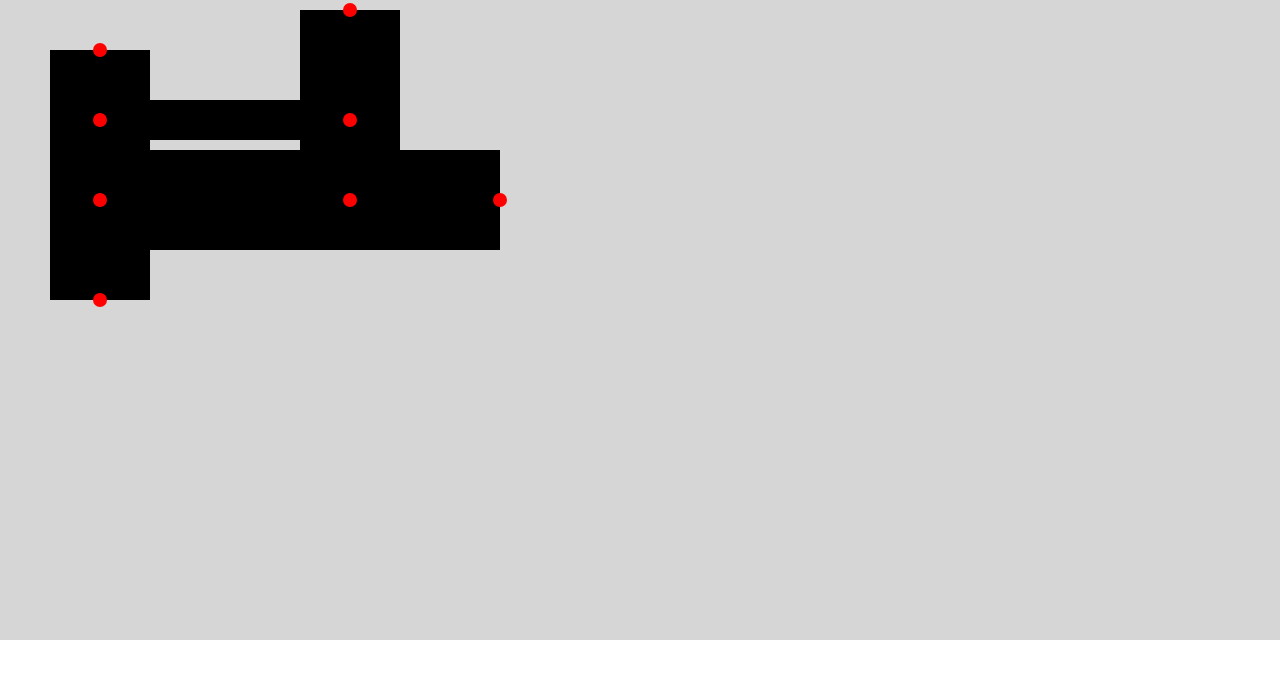
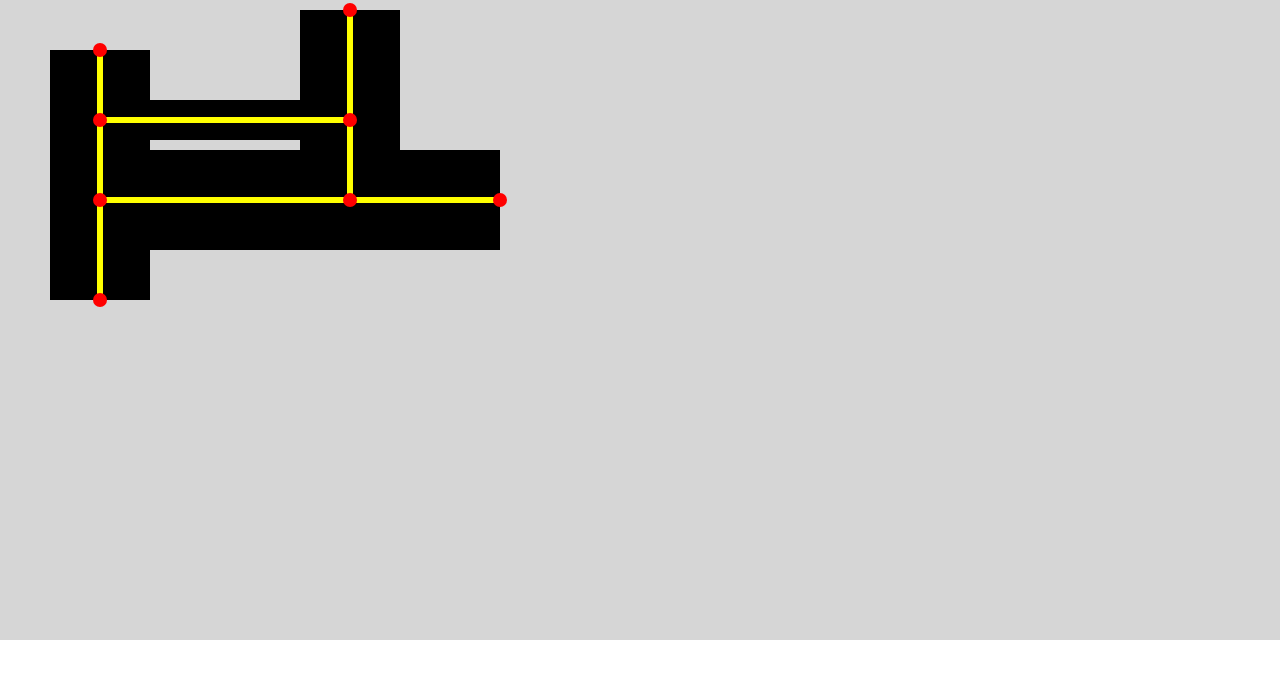
Before and after one commit to mateuslwd/Corridor_System, a plain HTML site: page index.html in a window 1280 px wide. Drawn offline with Linux system fonts and the light colour scheme.

Commit message:
Warning, some bugs

```diff
--- a/index.html
+++ b/index.html
@@ -18,6 +18,7 @@
 
     <script src="./scripts/rect_draw.js" type="module"></script>
     <script src="./scripts/rect_vertex.js" type="module"></script>
+    <script src="./scripts/vertex_searchNeighbors.js" type="module"></script>
 
     <script src="./scripts/main.js" type="module"></script>
 
--- a/scripts/calc.js
+++ b/scripts/calc.js
@@ -1,36 +1,171 @@
-export function vector2(...args){
+import * as D from './draw.js'
+import {C} from './setup.js';
+
+export class vector2{
+
+    constructor(...args){
 
         //Se os valores recebidos forem um objeto
         if(args[0].x != undefined && args[0].y != undefined){
 
-        return {x: args[0].x, y: args[0].y}
+            this.x = args[0].x
+            this.y = args[0].y
 
         } else {
 
             switch(args.length){
                 //Foi passado um array
                 case 1:
-                return {x: args[0][0], y:args[0][0]}
+                    this.x = args[0][0];
+                    this.y = args[0][1];
+                    break
                 //Foi passado valores individuais
                 case 2:
-                return {x: args[0], y: args[1]}
-            //ERRO
+                    this.x = args[0];
+                    this.y = args[1];
+                    break
                 default:
-                console.log("Quantidade de argumentos inválida")
+                    //Testa outros casos
+                    switch(args[0]){
+
+                        case 'random':
+                            this.x = randomMinMax(0, window.innerWidth)
+                            this.y = randomMinMax(0, window.innerHeight)
+                            break
+                        case 'zero':
+                            this.x = 0
+                            this.y = 0
+                            break
+                        default:
+                            console.log(`O formato de dados (${args}) recebidos não é aceito.`)
+                            break;
+
+                    }
                     break;
             }
 
         }
 
-    switch(args[0]){
+    }
 
-        case 'random':
-            return {x: randomMinMax(0, window.innerWidth), y: randomMinMax(0, window.innerHeight)}
-        case 'zero':
-            return {x: 0, y: 0}
+    equalsTo(b){
+
+        if(this.x == b.x && this.y == b.y){
+            return true
+        } else {
+            return false
+        }
+
+    }
+
+    distanceTo(b){
+
+        return Math.sqrt(Math.pow(b.x - this.x ,2) + Math.pow(b.y - this.y ,2))
+
+    }
+
+    angleTo(b){
+
+        return Math.atan2(b.y - this.y, b.x - this.x) * (180 / Math.PI)
+
+    }
+
+    radTo(b){
+
+        return Math.atan2(b.y - this.y, b.x - this.x)
+
+    }
+
+    print(){
+
+        console.log(`X: ${this.x}, Y: ${this.y}.`)
+
+    }
+
+    draw(color, size){
+
+        D.circle(color, size, this.x, this.y)
+
+    }
+
+}
+
+export function angle(a, b){
+
+    return Math.atan2(b.y - a.y, b.x - a.x) * (180 / Math.PI)
+
+}
+
+export function rad(a, b){
+
+    return Math.atan2(b.y - a.y, b.x - a.x)
+
+}
+
+export class Rect{
+
+    constructor(...args){
+
+        switch(args.length){
+
+            case 1:
+                this.x = args[0][0];
+                this.y = args[0][1];
+                this.w = args[0][2];
+                this.h = args[0][3];
+                break
+            case 4:
+                this.x = args[0];
+                this.y = args[1];
+                this.w = args[2];
+                this.h = args[3];
+                break
             default:
-            console.log(`O formato de dados (${args[0]}) recebidos não é aceito.`)
-            break;
+                console.log('Formato não aceito')
+                break
+
+        }
+
+    }
+
+    draw(color){
+
+        D.rect(color, this.x, this.y, this.w, this.h);
+
+    }
+
+}
+
+export class Line{
+
+    constructor(...args){
+
+        switch(args.length){
+
+            case 2:
+                this.start = args[0];
+                this.end   = args[1];
+                break
+            case 4:
+                this.start = new vector2(args[0], args[1]);
+                this.end   = new vector2(args[2], args[3]);
+                break
+            default:
+                console.log('Formato de argumentos inválidos.')
+
+        }
+
+    }
+
+    draw(color, width){
+
+        C.beginPath();
+        C.strokeStyle = color;
+        C.lineWidth = width;
+        C.moveTo(this.start.x, this.start.y);
+        C.lineTo(this.end.x, this.end.y);
+        C.stroke();
+        C.closePath();
 
     }
 
@@ -39,19 +174,6 @@ export function vector2(...args){
 export function distance(a, b){
 
     return Math.sqrt(Math.pow(b.x - a.x ,2) + Math.pow(b.y - a.y ,2));
-
-}
-
-export function box(...args){
-
-    switch(args.length){
-
-        case 1:
-            return {x: args[0][0], y: args[0][1], w: args[0][2], h: args[0][3]}
-        case 4:
-            return {x: args[0], y: args[1], w: args[2], h: args[3]}
-
-    }
 
 }
 
--- a/scripts/draw.js
+++ b/scripts/draw.js
@@ -57,3 +57,28 @@ export function circle(color, size, ...pos){
     }
 
 }
+
+export function line(color, width, ...args){
+
+    switch(args.length){
+
+        //Se receber 1 linha
+        case 1:
+            break
+        //Se receber 2 pontos
+        case 2:
+            C.beginPath();
+            C.strokeStyle = color;
+            C.lineWidth = width;
+            C.moveTo(args[0].x, args[0].y);
+            C.lineTo(args[1].x, args[1].y);
+            C.stroke();
+            C.closePath();
+            break
+        //Se receber 4 argumentos separados
+        case 4:
+            break
+
+    }
+
+}
--- a/scripts/main.js
+++ b/scripts/main.js
@@ -1,7 +1,7 @@
 import * as D from './draw.js';
 
 import {Corridor} from './rect_draw.js';
-import {Vertex} from './rect_vertex.js';
+import {Vertex, vertex} from './rect_vertex.js';
 
 function frame(){
 
@@ -9,6 +9,21 @@ function frame(){
 
     Corridor.render()
 
+    for(let i = 0; i < vertex.length; i++){
+
+        let a = vertex[i].convertToVector()
+
+        for(let j = 0; j < vertex[i].neigh.length; j++){
+
+            let b = vertex[vertex[i].neigh[j]].convertToVector();
+
+            D.line('yellow', 6, a, b)
+
+        }
+
+
+    }
+
     Vertex.render()
 
 }
--- a/scripts/rect_draw.js
+++ b/scripts/rect_draw.js
@@ -10,7 +10,7 @@ var corridorGhost = {
     //posições iniciais e finais do corredor
     clicks: undefined,
     //Posição atual do mouse
-    temp: M.vector2('zero'),
+    temp: new M.vector2('zero'),
     //Tamanho atual do corredor em relação ao mouse
     size: {
         w: 0,
@@ -91,17 +91,17 @@ export class Corridor{
 }
 
 //TEMPORARIO APENAS TESTE
-corridors.push(new Corridor(M.vector2(50, 50), M.vector2(150, 300)))
-corridors.push(new Corridor(M.vector2(150, 150), M.vector2(500, 250)))
-corridors.push(new Corridor(M.vector2(300, 10), M.vector2(400, 150)))
-corridors.push(new Corridor(M.vector2(150, 100), M.vector2(300, 140)))
+corridors.push(new Corridor(new M.vector2(50, 50), new  M.vector2(150, 300)))
+corridors.push(new Corridor(new M.vector2(150, 150), new M.vector2(500, 250)))
+corridors.push(new Corridor(new M.vector2(300, 10), new M.vector2(400, 150)))
+corridors.push(new Corridor(new M.vector2(150, 100), new M.vector2(300, 140)))
 Vertex.atualizaVerticies();
 
 document.addEventListener('mousedown', (e)=>{
 
     if(ferramenta == 'none'){
 
-        let index = Corridor.findCorridor(M.vector2(e.clientX, e.clientY));
+        let index = Corridor.findCorridor(new M.vector2(e.clientX, e.clientY));
 
         if(index != undefined){
 
@@ -128,42 +128,20 @@ document.addEventListener('mousedown', (e)=>{
             //Inicia
             corridorGhost.clicks = [];
             //Guarda o local do primeiro clique
-            corridorGhost.clicks.push(M.vector2(e.clientX, e.clientY))
+            corridorGhost.clicks.push(new M.vector2(e.clientX, e.clientY))
             //Para o codigo
             return
         }
 
         //No segundo clique
         //Guarda a posição do segundo clique
-        corridorGhost.clicks.push(M.vector2(e.clientX, e.clientY))
-
-        //Ordena os verticies para poder calcular as colisões futuramente
-
-        //Se o X do primeiro for maior que o X do segundo
-        if(corridorGhost.clicks[0].x > corridorGhost.clicks[1].x){
-
-            let temp = corridorGhost.clicks[0].x
-
-            corridorGhost.clicks[0].x = corridorGhost.clicks[1].x
-            corridorGhost.clicks[1].x = temp
-
-        }
-
-        //Se o Y do primeiro for maior que o Y do segundo
-        if(corridorGhost.clicks[0].y > corridorGhost.clicks[1].y){
-
-            let temp = corridorGhost.clicks[0].y
-
-            corridorGhost.clicks[0].y = corridorGhost.clicks[1].y
-            corridorGhost.clicks[1].y = temp
-
-        }
+        corridorGhost.clicks.push(new M.vector2(e.clientX, e.clientY))
 
         corridors.push(new Corridor(corridorGhost.clicks[0], corridorGhost.clicks[1]))
 
         //Reseta o contador de cliques
         corridorGhost.clicks = undefined
-        corridorGhost.temp = M.vector2('zero')
+        corridorGhost.temp = new M.vector2('zero')
         corridorGhost.size.w = 0
         corridorGhost.size.h = 0
 
@@ -182,7 +160,7 @@ document.addEventListener('mousemove', (e)=>{
         if(corridorGhost.clicks != undefined){
 
             //Atualiza a posição de onde será criado o corredor
-            corridorGhost.temp = M.vector2(e.clientX, e.clientY)
+            corridorGhost.temp = new M.vector2(e.clientX, e.clientY)
 
         }
     }
--- a/scripts/rect_vertex.js
+++ b/scripts/rect_vertex.js
@@ -1,5 +1,7 @@
 import * as M from './calc.js';
 import * as D from './draw.js';
+
+import {startNeighList} from './vertex_searchNeighbors.js'
 
 import {corridors} from "./rect_draw.js";
 
@@ -9,6 +11,8 @@ export class Vertex{
 
         this.x = point.x;
         this.y = point.y;
+
+        this.neigh = [];
 
     }
 
@@ -22,14 +26,14 @@ export class Vertex{
 
         vertex = [];
 
-        let precision = 10
+        let precision = 1
 
         //Itera sob todos os corredores
         for(let i = 0; i < corridors.length; i++){
 
             let checkWhoIsColliding = (...args)=>{
 
-                let box = M.box(args)
+                let box = new M.Rect(args)
 
                 //Itera sob todos os corredores novamente
                 for(let j = 0; j < corridors.length; j++){
@@ -64,9 +68,9 @@ export class Vertex{
                 )
 
                 if(topColidedWith == undefined){
-                    vertex.push(new Vertex(M.vector2(corridors[i].size.x + corridors[i].size.w / 2, corridors[i].size.y)))
+                    vertex.push(new Vertex(new M.vector2(corridors[i].size.x + corridors[i].size.w / 2, corridors[i].size.y)))
                 } else {
-                    vertex.push(new Vertex(M.vector2(corridors[i].size.x + corridors[i].size.w / 2,
+                    vertex.push(new Vertex(new M.vector2(corridors[i].size.x + corridors[i].size.w / 2,
                                                      corridors[topColidedWith].size.y + corridors[topColidedWith].size.h / 2)))
                 }
                 //#endregion
@@ -80,9 +84,9 @@ export class Vertex{
                 )
 
                 if(botColidedWith == undefined){
-                    vertex.push(new Vertex(M.vector2(corridors[i].size.x + corridors[i].size.w / 2, corridors[i].size.y + corridors[i].size.h)))
+                    vertex.push(new Vertex(new M.vector2(corridors[i].size.x + corridors[i].size.w / 2, corridors[i].size.y + corridors[i].size.h)))
                 } else {
-                    vertex.push(new Vertex(M.vector2(corridors[i].size.x + corridors[i].size.w / 2,
+                    vertex.push(new Vertex(new M.vector2(corridors[i].size.x + corridors[i].size.w / 2,
                                                      corridors[botColidedWith].size.y + corridors[botColidedWith].size.h / 2)))
                 }
                 //#endregion
@@ -98,9 +102,9 @@ export class Vertex{
                 )
 
                 if(leftCollidedWith == undefined){
-                    vertex.push(new Vertex(M.vector2(corridors[i].size.x, corridors[i].size.y + corridors[i].size.h / 2)))
+                    vertex.push(new Vertex(new M.vector2(corridors[i].size.x, corridors[i].size.y + corridors[i].size.h / 2)))
                 } else {
-                    vertex.push(new Vertex(M.vector2(corridors[leftCollidedWith].size.x + corridors[leftCollidedWith].size.w / 2, corridors[i].size.y + corridors[i].size.h / 2)))
+                    vertex.push(new Vertex(new M.vector2(corridors[leftCollidedWith].size.x + corridors[leftCollidedWith].size.w / 2, corridors[i].size.y + corridors[i].size.h / 2)))
                 }
                 //#endregion
 
@@ -113,9 +117,9 @@ export class Vertex{
                 )
 
                 if(rightCollidedWith == undefined){
-                    vertex.push(new Vertex(M.vector2(corridors[i].size.x + corridors[i].size.w, corridors[i].size.y + corridors[i].size.h / 2)))
+                    vertex.push(new Vertex(new M.vector2(corridors[i].size.x + corridors[i].size.w, corridors[i].size.y + corridors[i].size.h / 2)))
                 } else {
-                    vertex.push(new Vertex(M.vector2(
+                    vertex.push(new Vertex(new M.vector2(
                         corridors[rightCollidedWith].size.x + corridors[rightCollidedWith].size.w / 2,
                         corridors[i].size.y + corridors[i].size.h / 2
                     )))
@@ -125,6 +129,14 @@ export class Vertex{
             }
 
         }
+
+        startNeighList()
+
+    }
+
+    convertToVector(){
+
+        return new M.vector2(this.x, this.y)
 
     }
 
--- /dev/null
+++ b/scripts/vertex_searchNeighbors.js
@@ -0,0 +1,242 @@
+import * as M from './calc.js'
+import {vertex} from './rect_vertex.js';
+import {corridors} from './rect_draw.js';
+
+//Confere se duas linhas se cruzam
+//Deus queira que eu nunca precise fazer Debug dessa função
+function doLinesIntersect(line1, line2) {
+
+    const det = (line1.start.x - line1.end.x) * (line2.start.y - line2.end.y) - (line1.start.y - line1.end.y) * (line2.start.x - line2.end.x);
+
+    //Se as linhas forem paralelas
+    if (det === 0) {
+        //Não se cruzam
+        return false;
+    }
+
+    let x =
+        ((line1.start.x * line1.end.y - line1.start.y * line1.end.x) * (line2.start.x - line2.end.x) - (line1.start.x - line1.end.x) * (line2.start.x * line2.end.y - line2.start.y * line2.end.x)) / det;
+    let y =
+        ((line1.start.x * line1.end.y - line1.start.y * line1.end.x) * (line2.start.y - line2.end.y) - (line1.start.y - line1.end.y) * (line2.start.x * line2.end.y - line2.start.y * line2.end.x)) / det;
+
+    if (
+        x >= Math.min(line1.start.x, line1.end.x) &&
+        x <= Math.max(line1.start.x, line1.end.x) &&
+        y >= Math.min(line1.start.y, line1.end.y) &&
+        y <= Math.max(line1.start.y, line1.end.y) &&
+        x >= Math.min(line2.start.x, line2.end.x) &&
+        x <= Math.max(line2.start.x, line2.end.x) &&
+        y >= Math.min(line2.start.y, line2.end.y) &&
+        y <= Math.max(line2.start.y, line2.end.y)
+    ) {
+        return new M.vector2(x, y);
+    }
+
+    return false;
+
+}
+
+//Confere se uma linha cruza com os lados de um retangulo
+function doLineCrossRect(line, rect){
+
+    let sides = []
+    let intersections = []
+
+    //left
+    sides.push(new M.Line(rect.x, rect.y, rect.x, rect.y + rect.h))
+    //right
+    sides.push(new M.Line(rect.x + rect.w, rect.y, rect.x + rect.w, rect.y + rect.h))
+    //up
+    sides.push(new M.Line(rect.x, rect.y, rect.x + rect.w, rect.y))
+    //down
+    sides.push(new M.Line(rect.x, rect.y + rect.h, rect.x + rect.w, rect.y + rect.h))
+
+    sides.forEach(side => {
+        let point = doLinesIntersect(line, side);
+        if(point){
+            intersections.push(point)
+        }
+        if(intersections.length == 2){
+            return intersections;
+        }
+    })
+
+    return intersections;
+
+}
+
+//Confere se uma linha cruza no mesmo lugar em dois retangulos diferentes
+function doLineCrossCorridors(line){
+
+    let totalColisions = []
+
+    for(let i = 0; i < corridors.length; i++){
+
+        let intersections = doLineCrossRect(line, corridors[i].size);
+
+        if(intersections.length > 0){
+
+            for(let j = 0; j < intersections.length; j++){
+
+                totalColisions.push(intersections[j])
+
+            }
+
+        }
+
+    }
+
+    //Remove pontos duplicados da lista
+    for(let i = 0; i < totalColisions.length; i++){
+
+        for(let j = 0; j < totalColisions.length; j++){
+
+            if(i != j){
+
+                if(totalColisions[i].equalsTo(totalColisions[j])){
+                    totalColisions.splice(i, 1)
+                    totalColisions.splice(j - 1, 1)
+                }
+
+            }
+
+        }
+
+    }
+
+    //Se houver apenas uma colisão
+    if(totalColisions.length == 1){
+
+        //Testa se o ponto da colisão é igual a A ou B
+        if(totalColisions[0].equalsTo(line.start) || totalColisions[0].equalsTo(line.end)){
+
+            return true
+
+        }
+
+    }
+
+    //Se não sobrar pontos duplicados, quer dizer que a linha se mantem dentro dos corredores
+    if(totalColisions.length == 0){
+        return true
+    } else {
+        return false
+    }
+
+}
+
+//Confere se há algum ponto entre os pontos A e B
+function doPointInLine(a, b){
+
+    let calculateCoeficientAngular = (a, b)=>{
+
+        let deltaY = b.y - a.y
+        let deltaX = b.x - a.x
+
+        if(deltaX == 0|| deltaY == 0){
+
+            return 0
+
+        } else {
+
+            return deltaY / deltaX
+
+        }
+
+    }
+
+    //Impede que o ponto inicial seja o mesmo que o final
+    if(!a.equalsTo(b)){
+
+        //A tem que ser MENOR que B para o teste se está entre eles funcionar
+        if(a.x > b.x){
+
+            let tem = a.x
+
+            a.x = b.x
+            b.x = tem
+
+        }
+
+        if(a.y > b.y){
+
+            let tem = a.y
+
+            a.y = b.y
+            b.y = tem
+
+        }
+
+        for(let i = 0; i < vertex.length; i++){
+
+            let c = vertex[i].convertToVector()
+
+            if(!a.equalsTo(c) && !b.equalsTo(c)){
+
+                //Se os 3 pontos estiverem alinhados
+                if(calculateCoeficientAngular(a, b) == 0 &&
+                calculateCoeficientAngular(a, c) == 0){
+
+                    //Se T está ENTRE A e B
+                    if(M.collision('point_rect', c, new M.Rect(a.x, a.y, b.x - a.x, b.y - a.y))){
+
+                        return true
+
+                    }
+
+                } else {
+
+                    /*
+                    Para coorredores diagonais
+                    é preciso calcular a formula geral da reta
+                    e então resolver a formula usando o ponto em questão
+                    para descobrir se o ponto está na linha
+                    funcionalidade a ser adicionada quando corredores diagonais forem permitidos
+                    */
+
+                }
+
+            }
+
+        }
+
+        return false
+
+    }
+
+}
+
+//Checa sa A é vizinho de B
+function checkIfIsNeighbor(a, b){
+
+    if(!doPointInLine(a, b) && doLineCrossCorridors(new M.Line(a.x, a.y, b.x, b.y))){
+        return true
+    } else {
+        return false
+    }
+
+}
+
+export function startNeighList(){
+    for(let i = 0; i < vertex.length; i++){
+
+        for(let j = 0; j < vertex.length; j++){
+
+            if(i != j){
+
+                let a = vertex[i].convertToVector()
+                let b = vertex[j].convertToVector()
+
+                if(checkIfIsNeighbor(a, b)){
+
+                    vertex[i].neigh.push(j)
+                    vertex[j].neigh.push(i)
+
+                }
+
+            }
+
+        }
+
+    }
+}
```
Also changed, not shown: BUGS.txt (added). Lines whose indentation alone changed are shown as unchanged.
